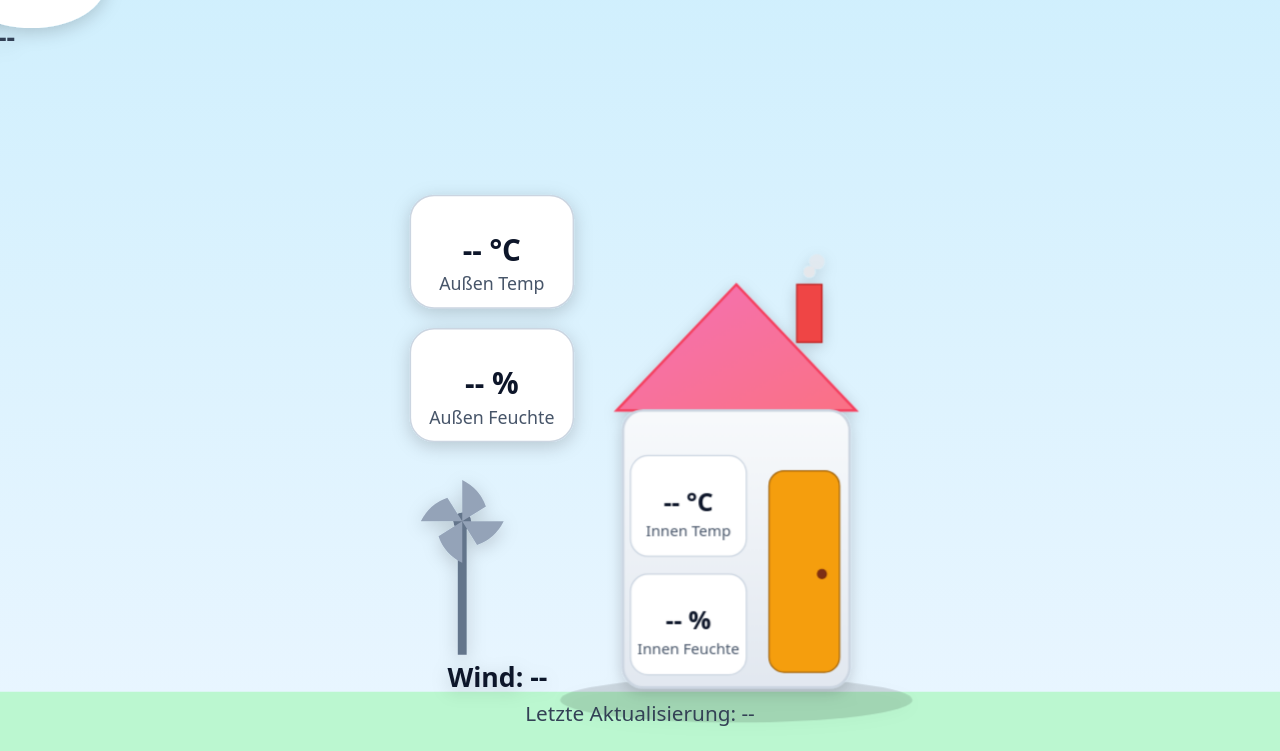
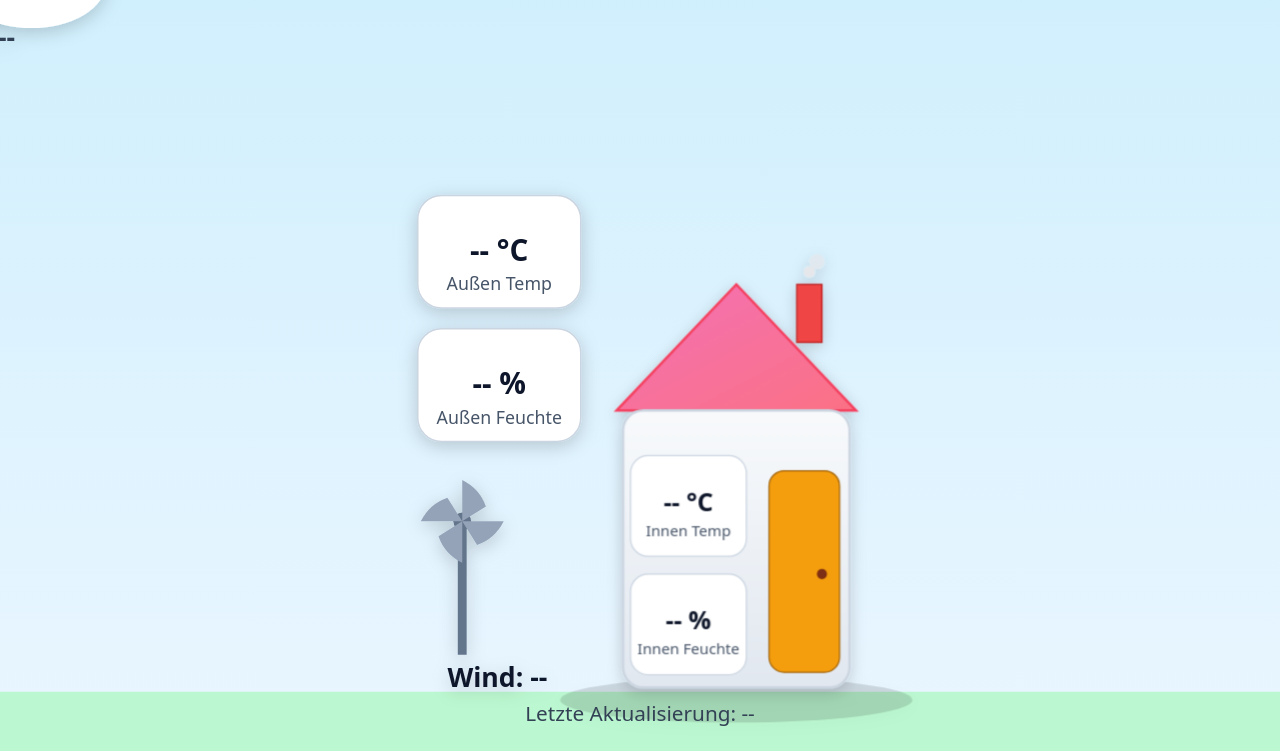
Before and after one commit to BeMa100590/Benis-Wetterstation, a plain HTML site: page index.html in a window 1280 px wide. Shown: the part 49-800 px from the top of the page. Drawn offline with nearby package versions, Linux system fonts and the light colour scheme.

Commit message:
Update index.html

```diff
--- a/index.html
+++ b/index.html
@@ -83,7 +83,7 @@
       </g>
 
       <!-- Außenwerte -->
-      <g id="outsidePanelLeft" transform="translate(295,165)" filter="url(#shadow)">
+      <g id="outsidePanelLeft" transform="translate(300,165)" filter="url(#shadow)">
         <g id="windowTempOut" transform="translate(0,0)">
           <rect width="110" height="76" rx="16" ry="16" fill="#ffffff" stroke="#cbd5e1"/>
           <text id="tempOutValue" x="55" y="44" text-anchor="middle" font-size="20" font-weight="700" fill="#0f172a">-- °C</text>
```
